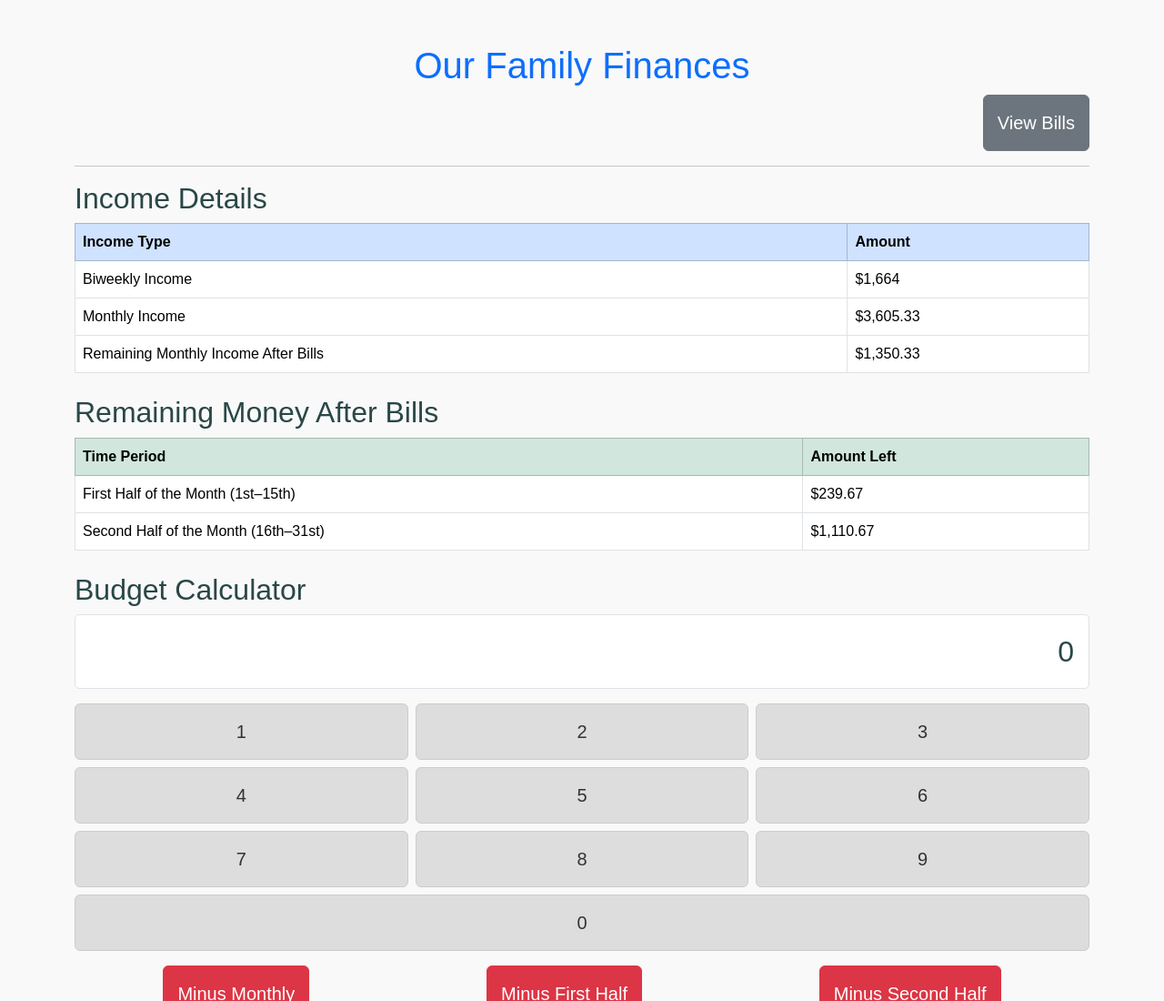
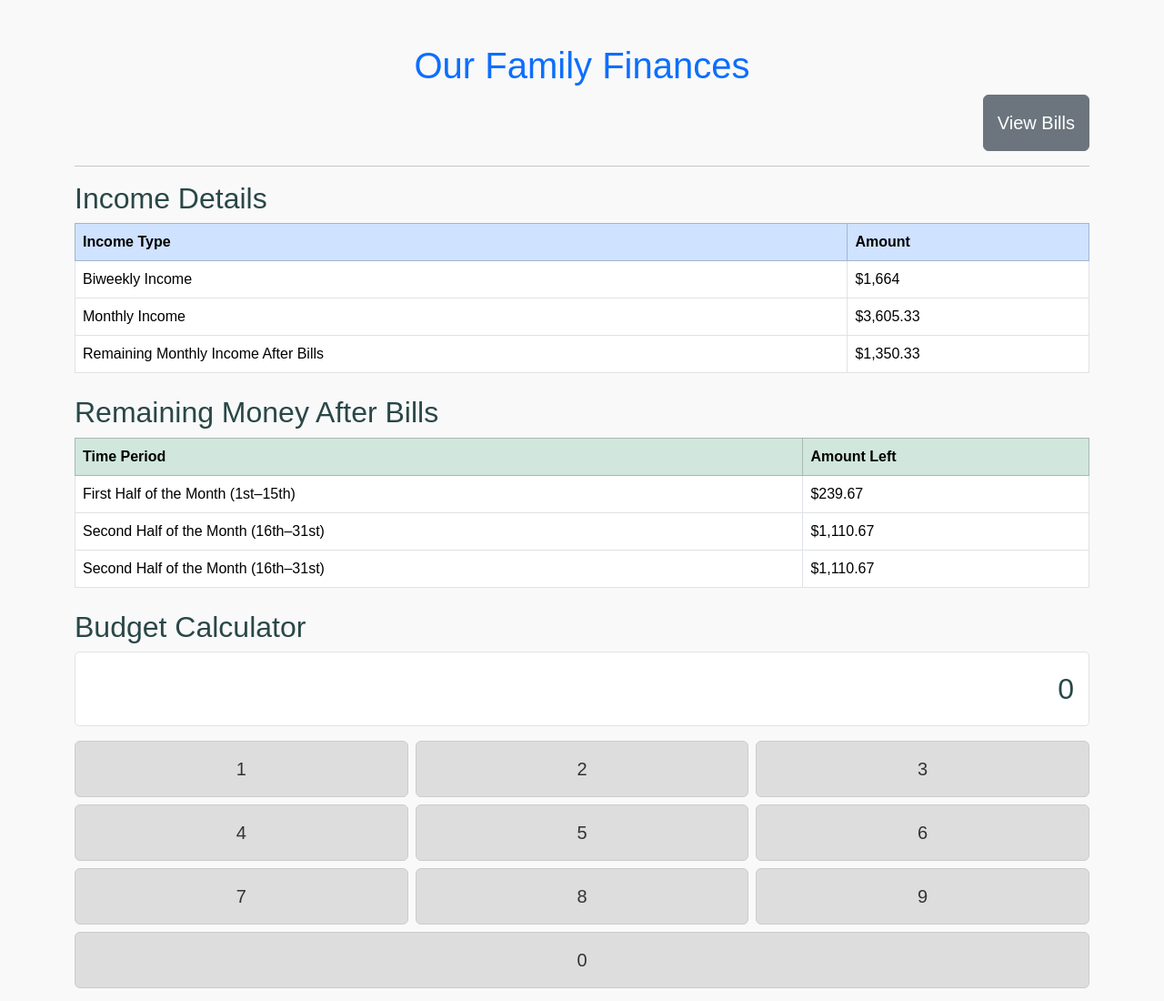
Before and after one commit to Octozek/Family-Finances, a plain HTML site: page index.html in a window 1280 px wide. Shown: the top 1100 px of the page at 91% size. Drawn offline with nearby package versions, Linux system fonts and the light colour scheme.

Commit message:
changed (index.html to index.html

```diff
--- a/(index.html
+++ b/index.html
@@ -63,6 +63,10 @@
                         <td>Second Half of the Month (16th–31st)</td>
                         <td id="second-half">$1,110.67</td>
                     </tr>
+                    <tr>
+                        <td>Second Half of the Month (16th–31st)</td>
+                        <td id="second-half">$1,110.67</td>
+                    </tr>
                 </tbody>
             </table>
         </section>
```
